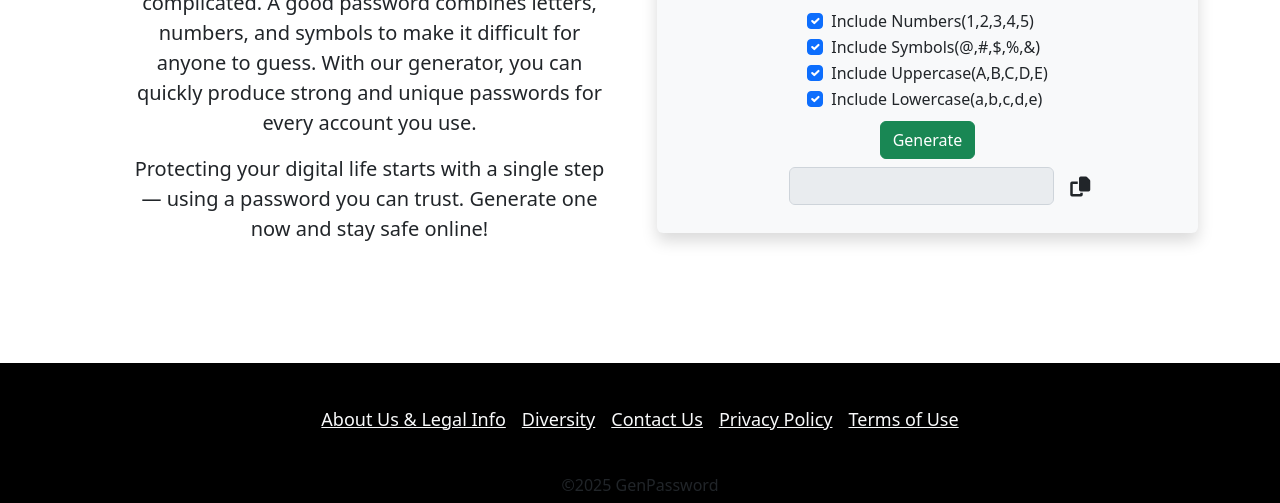
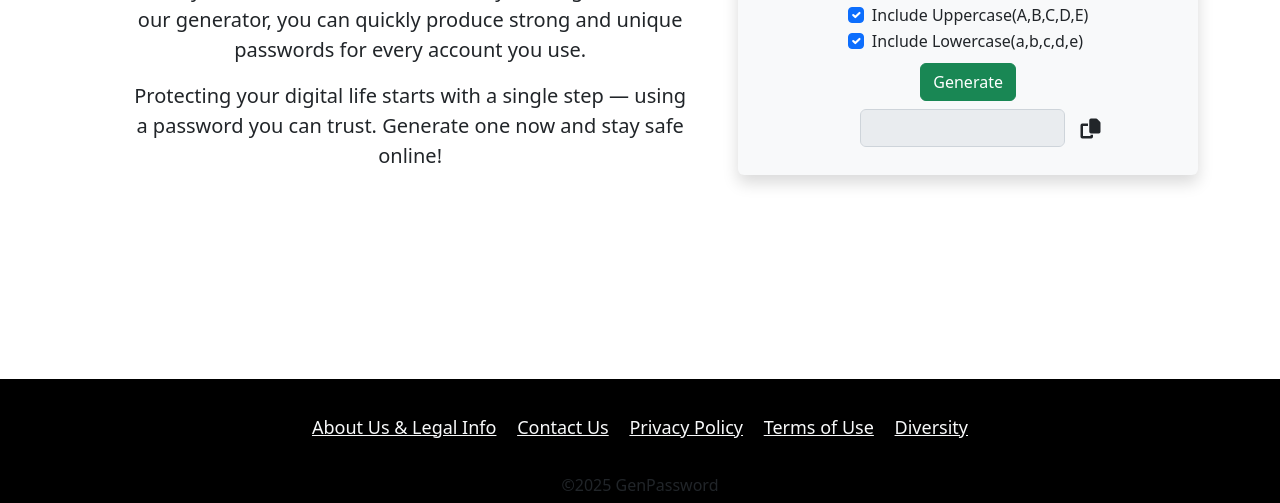
Before and after one commit to kirokolillya/GenPassword, a plain HTML site: page generation.html in a window 1280 px wide. Shown: the part 297-800 px from the top of the page. Drawn offline with nearby package versions, Linux system fonts and the light colour scheme.

Commit message:
Update generation.html

```diff
--- a/generation.html
+++ b/generation.html
@@ -1,5 +1,5 @@
 <!DOCTYPE html>
-<html lang="en" class="h-100 w-100">
+<html lang="en" class="">
 <head>
 	<meta charset="UTF-8">
 	<meta name="viewport" content="width=device-width, initial-scale=1.0">
@@ -11,7 +11,7 @@ ry/3.5.1/jquery.min.js"></script>
 	<link href="generation.css" rel="stylesheet">
 	<title>Generate</title>
 </head>
-<body class="h-100 w-100">
+<body class="">
 	<nav class="navbar shadow-sm p-3 mb-5 bg-body fixed-top">
   <div class="container-fluid d-flex">
  <a class="navbar-brand" href="index.html">
@@ -37,9 +37,9 @@ ry/3.5.1/jquery.min.js"></script>
 </nav>
 
 
-<div class="container d-flex w-100 h-100 justify-content-center align-items-center" >
+<div class="container d-flex w-100 justify-content-center align-items-center" >
 
-  <div class=" tedt d-flex w-75  flex-column text-center pl-0 p-5  pb-0 pt-0">
+  <div class=" tedt d-flex w-100  flex-column text-center pl-0 p-5  pb-0 pt-0">
 <p class="fw-semibold fs-2">Keep Your Accounts Secure with Strong Passwords</p>
 <p class="fs-5">Creating a secure password doesn’t have to be complicated. A good password combines letters, numbers, and symbols to make it difficult for anyone to guess. With our generator, you can quickly produce strong and unique passwords for every account you use.</p>
 <p class="fs-5">Protecting your digital life starts with a single step — using a password you can trust. Generate one now and stay safe online!</p>
@@ -103,21 +103,18 @@ ry/3.5.1/jquery.min.js"></script>
 
 </div>
 
-
 <footer>
-<div class="links d-flex">
- <a href="#" class="zxcvbn link-light p-2">About Us & Legal Info</a>
- <a href="#" class="link-light p-2">Diversity</a>
+<div class="links">
+ <a href="#" class="link-light p-2">About Us & Legal Info</a>
  <a href="#" class="link-light p-2">Contact Us</a>
  <a href="#" class="link-light p-2">Privacy Policy</a>
-<a href="#" class="asdfgh link-light p-2">Terms of Use</a>
-
+<a href="#" class="link-light p-2">Terms of Use</a>
+<a href="#" class="link-light p-2">Diversity</a>
 </div>
 <h6>©2025 GenPassword</h6>
 </footer>
 
 
-
 	<script src="./main.js" defer></script>
 </body>
 </html>
```
